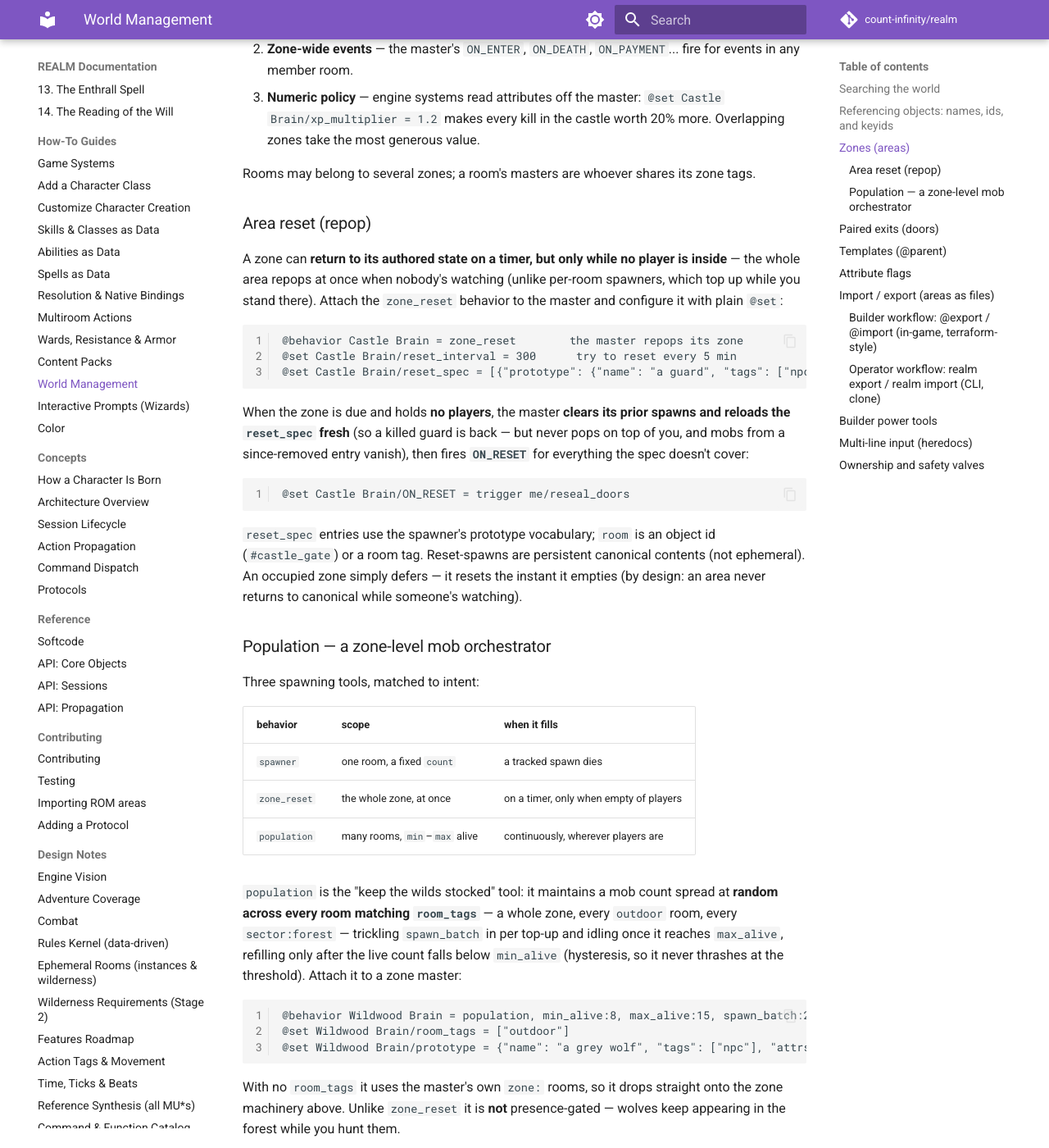
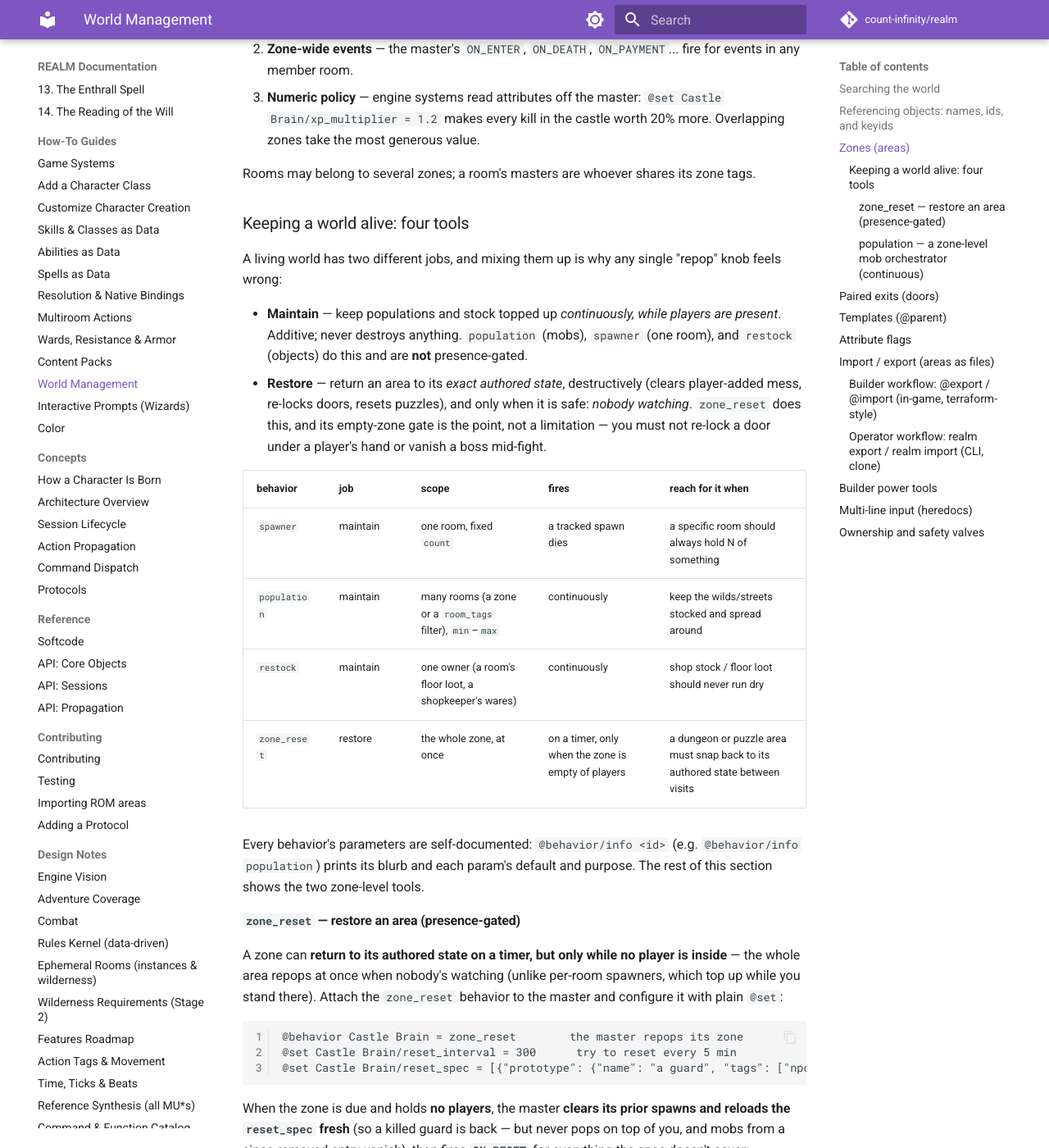
Before and after one commit to count-infinity/realm, an MkDocs documentation site: the page built from docs/guides/world-management.md, in a window 1280 px wide and 1400 px high, scrolled down 1654 px. Shown: the whole window at 82% size. Built offline with MkDocs 1.6.1 and Material for MkDocs 9.7.7, drawn with Linux system fonts in a browser that asks for light colours; comment, search, counter and statistics services are not loaded; some of the changed text lies outside the part shown.

Commit message:
Add documentation

```diff
--- a/docs/guides/world-management.md
+++ b/docs/guides/world-management.md
@@ -90,7 +90,33 @@ The master is consulted three ways:
 Rooms may belong to several zones; a room's masters are whoever shares
 its zone tags.
 
-### Area reset (repop)
+### Keeping a world alive: four tools
+
+A living world has two different jobs, and mixing them up is why any single
+"repop" knob feels wrong:
+
+- **Maintain** — keep populations and stock topped up *continuously, while
+  players are present*. Additive; never destroys anything. `population`
+  (mobs), `spawner` (one room), and `restock` (objects) do this and are
+  **not** presence-gated.
+- **Restore** — return an area to its *exact authored state*, destructively
+  (clears player-added mess, re-locks doors, resets puzzles), and only when
+  it is safe: *nobody watching*. `zone_reset` does this, and its
+  empty-zone gate is the point, not a limitation — you must not re-lock a
+  door under a player's hand or vanish a boss mid-fight.
+
+| behavior | job | scope | fires | reach for it when |
+|---|---|---|---|---|
+| `spawner` | maintain | one room, fixed `count` | a tracked spawn dies | a specific room should always hold N of something |
+| `population` | maintain | many rooms (a zone or a `room_tags` filter), `min`–`max` | continuously | keep the wilds/streets stocked and spread around |
+| `restock` | maintain | one owner (a room's floor loot, a shopkeeper's wares) | continuously | shop stock / floor loot should never run dry |
+| `zone_reset` | restore | the whole zone, at once | on a timer, only when the zone is empty of players | a dungeon or puzzle area must snap back to its authored state between visits |
+
+Every behavior's parameters are self-documented: `@behavior/info <id>` (e.g.
+`@behavior/info population`) prints its blurb and each param's default and
+purpose. The rest of this section shows the two zone-level tools.
+
+#### `zone_reset` — restore an area (presence-gated)
 
 A zone can **return to its authored state on a timer, but only while no
 player is inside** — the whole area repops at once when nobody's watching
@@ -118,15 +144,7 @@ canonical contents (not ephemeral). An occupied zone simply defers — it
 resets the instant it empties (by design: an area never returns to canonical
 while someone's watching).
 
-### Population — a zone-level mob orchestrator
-
-Three spawning tools, matched to intent:
-
-| behavior | scope | when it fills |
-|---|---|---|
-| `spawner` | one room, a fixed `count` | a tracked spawn dies |
-| `zone_reset` | the whole zone, at once | on a timer, only when empty of players |
-| `population` | many rooms, `min`–`max` alive | continuously, wherever players are |
+#### `population` — a zone-level mob orchestrator (continuous)
 
 `population` is the "keep the wilds stocked" tool: it maintains a mob count
 spread at **random across every room matching `room_tags`** — a whole zone,
```
